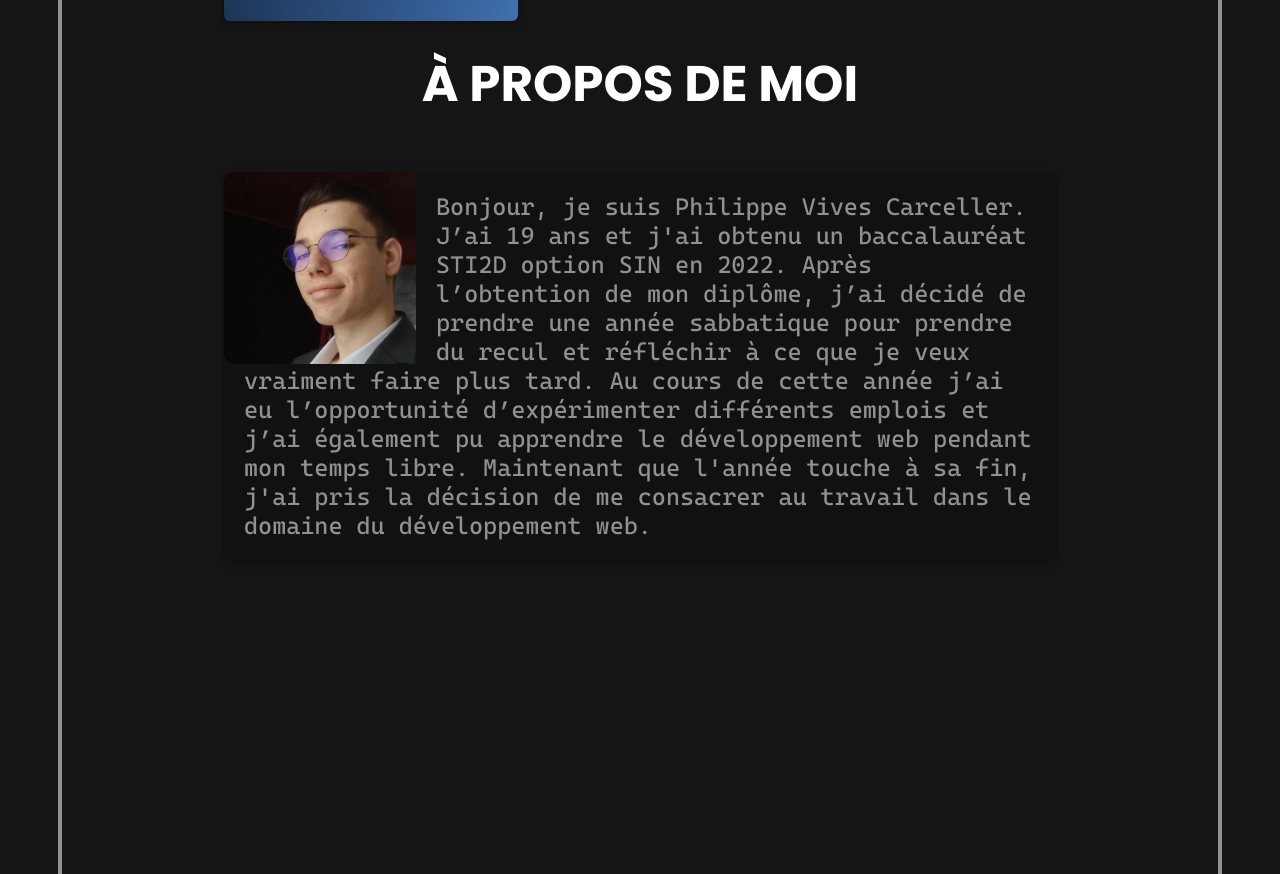
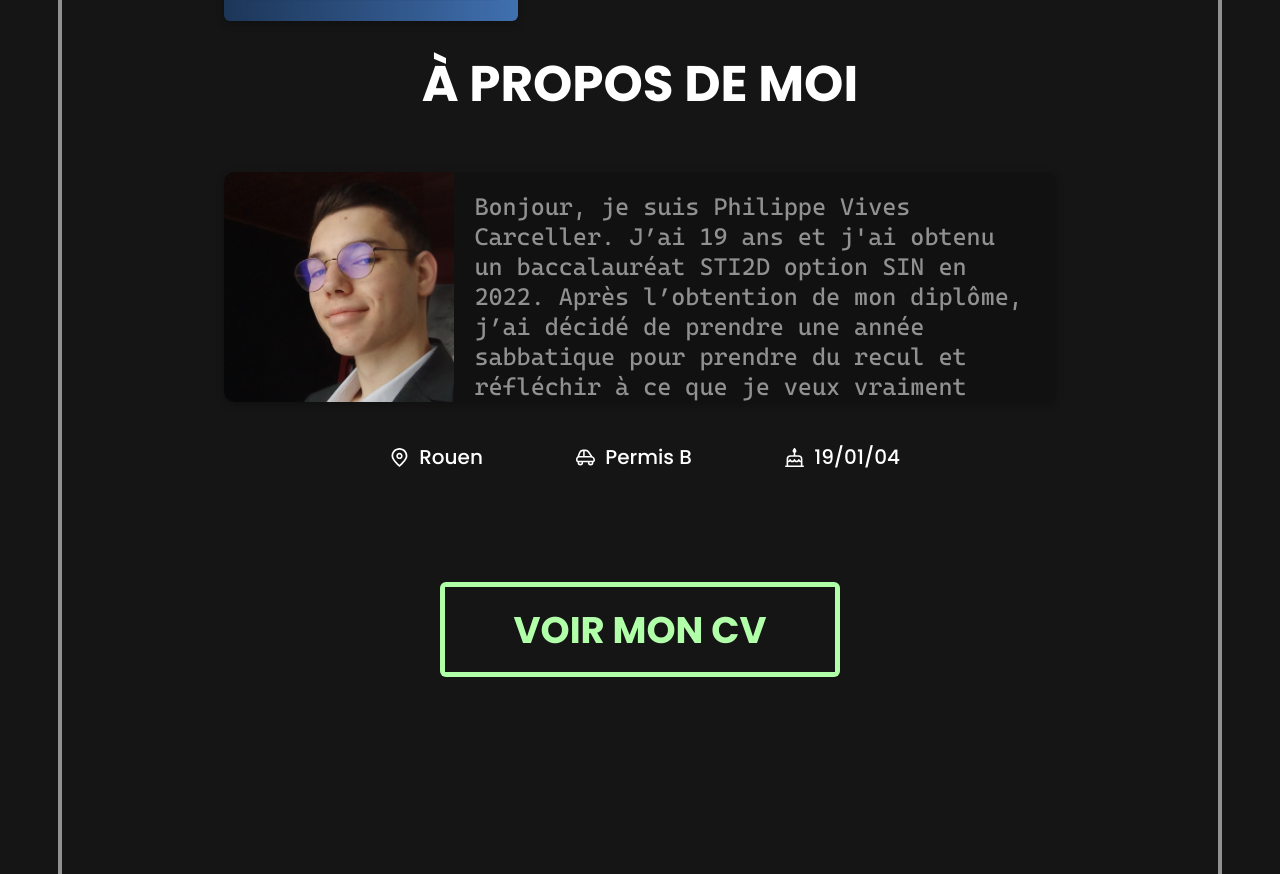
Before and after one commit to PhilippeVSC/Portfolio, a plain HTML site: page index.html in a window 1280 px wide. Shown: the part 1553-2427 px from the top of the page. Drawn offline with Linux system fonts and the light colour scheme.

Commit message:
v10 about 80% finished

```diff
--- a/css/about.css
+++ b/css/about.css
@@ -1,6 +1,6 @@
 #about {
     height: 100vh;
-    scroll-margin-top: 90px;
+    scroll-margin-top: 130px;
 
     display: flex;
     align-items: center;
@@ -16,15 +16,16 @@
 .about_container {
     border-radius: 10px;
     margin-top: 50px;
+    height: 18vw;
     width: 80%;
     background-color: var(--black);
 
     box-shadow: rgba(0, 0, 0, 0.24) 0px 3px 8px;
+    overflow: hidden;
 }
 
 .about_container img {
-    width: 15vw;
-    height: 15vw;
+    height: 18vw;
     border-radius: 10px 0 0 10px;
 
     float: left;
@@ -36,4 +37,44 @@
     font-family: "CascadiaMono";
     font-size: 24px;
     color: var(--gray);
+    line-height: 30px;
 }
+
+.competence_container {
+    margin-top: 30px;
+
+    width: 50%;
+    height: 50px;
+    overflow: hidden;
+
+    display: flex;
+    flex-direction: row;
+    align-items: center;
+    justify-content: space-between;
+}
+
+.competence_container .element {
+    display: inline-flex;
+    align-items: center;
+
+    font-family: "Poppins-Medium";
+    font-size: 20px;
+    color: var(--white);
+}
+
+.competence_container img {
+    margin: 10px;
+    height: 1.5vw;
+    filter: invert(98%) sepia(2%) saturate(0%) hue-rotate(213deg) brightness(103%) contrast(102%); /** Change SVG color using https://codepen.io/sosuke/pen/Pjoqqp**/
+}
+
+.CV_button {
+    border-radius: 6px;
+
+    height: 95px;
+    width: 400px;
+    margin-top: 100px;
+    position: relative;
+
+    overflow: hidden;
+}
--- a/css/home.css
+++ b/css/home.css
@@ -91,8 +91,6 @@ main {
 .projects_button {
     border-radius: 6px;
 
-    background-color: brown;
-
     height: 95px;
     width: 400px;
     margin-top: 120px;
--- a/index.html
+++ b/index.html
@@ -102,6 +102,29 @@
                         au travail dans le domaine du développement web.
                     </p>
                 </div>
+                <div class="competence_container">
+                    <div class="element">
+                        <img src="src/img/marker.svg">
+                        <p>Rouen</p>
+                    </div>
+                    <div class="element">
+                        <img src="src/img/car.svg">
+                        <p>Permis B</p>
+                    </div>
+                    <div class="element">
+                        <img src="src/img/birthday.svg">
+                        <p>19/01/04</p>
+                    </div>
+                </div>
+
+                <div class="CV_button">
+                    <div class="visible_button">
+                        <div class="hidden_button">
+                            <p>VOIR MON CV</p>
+                        </div>
+                        <p>VOIR MON CV</p>
+                    </div>
+                </div>
             </section>
         </section>
 
```
Also changed, not shown: src/img/birthday.svg (added), src/img/car.svg (added), src/img/marker.svg (added).
